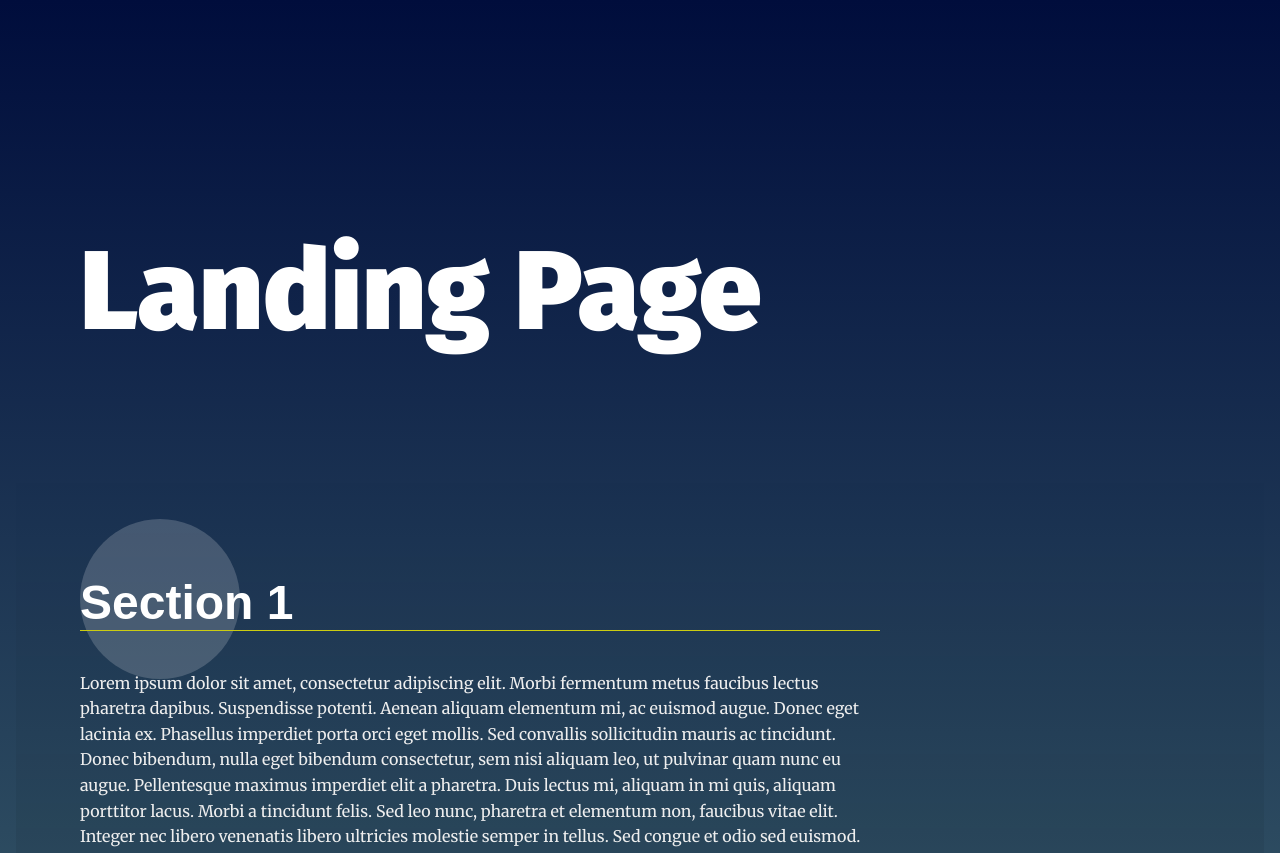
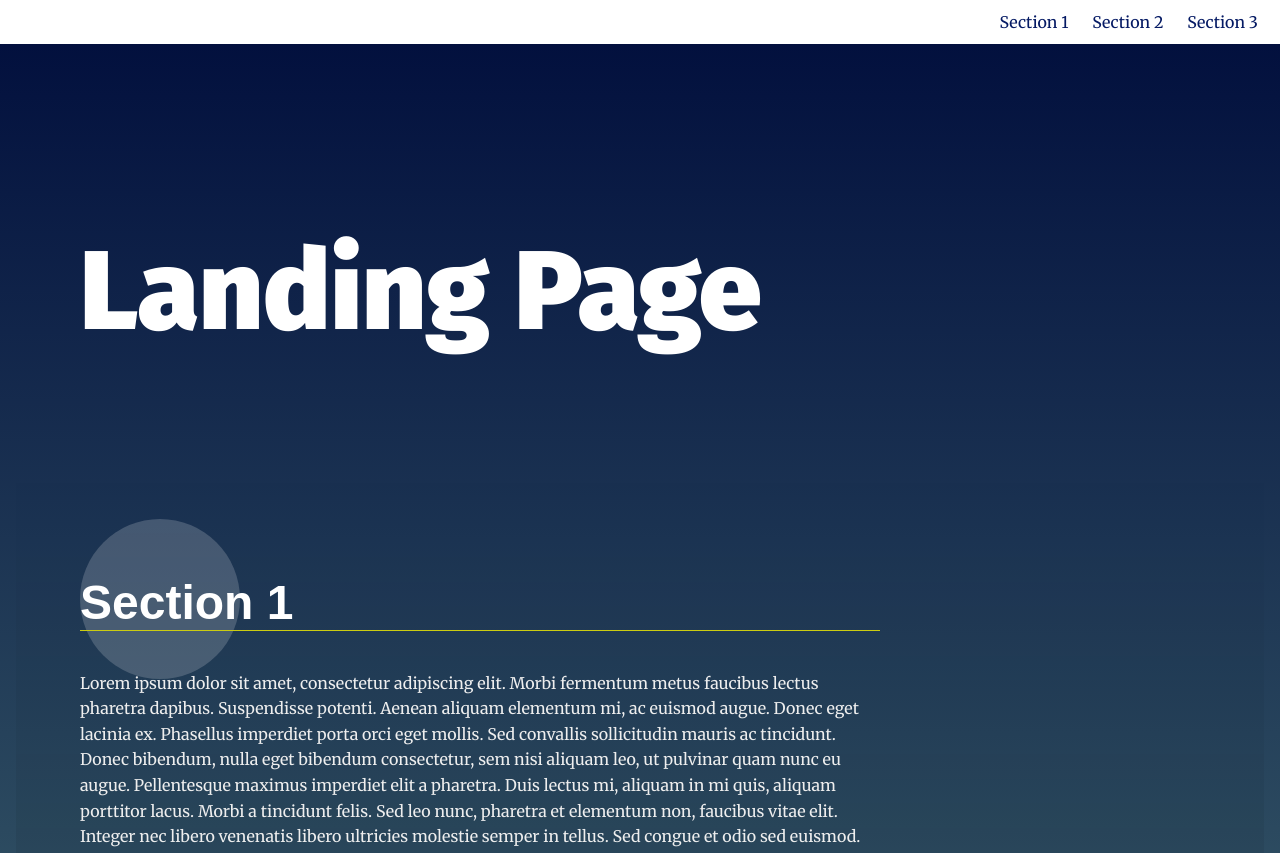
Before and after one commit to OmarElewa21/landing_page, a plain HTML site: page index.html in a window 1280 px wide. Shown: the top 853 px of the page. Drawn offline with Linux system fonts and the light colour scheme.

Commit message:
Adding nav links

```diff
--- a/css/styles.css
+++ b/css/styles.css
@@ -10,6 +10,10 @@
 
 
 /* ---- Base Rules ---- */
+html {
+    scroll-behavior: smooth;
+}
+
 body {
     background: rgb(136,203,171);
     background: linear-gradient(0deg, rgba(136,203,171,1) 0%, rgba(0,13,60,1) 100%);
@@ -68,10 +72,20 @@ section {
     padding-left: 0;
     margin: 0;
     text-align: right;
+    margin: 12px;
 }
 
 .navbar__menu li {
     display: inline-block;
+}
+
+.navbar_link {
+    color: rgb(5, 26, 100);
+    text-decoration: none;
+    padding: 10px;
+}
+.navbar_link:hover {
+    font-weight: 800;
 }
 
 .navbar__menu .menu__link {
--- a/index.html
+++ b/index.html
@@ -15,7 +15,9 @@
   <header class="page__header">
     <nav class="navbar__menu">
       <!-- Navigation starts as empty UL that will be populated with JS -->
-      <ul id="navbar__list"></ul>
+      <ul id="navbar__list">
+
+      </ul>
     </nav>
   </header>
   <main>
@@ -56,4 +58,5 @@
   </footer>
 
 </body>
+<script type="text/javascript" src="js/app.js"></script>
 </html>
--- a/js/app.js
+++ b/js/app.js
@@ -49,6 +49,18 @@
 */
 
 // Build menu
+document.getElementById("navbar__list").innerHTML =
+        `<li class="navbar_item">
+        <a href="#section1" class="navbar_link">Section 1</a>
+        </li>
+        <li class="navbar_item">
+        <a href="#section2" class="navbar_link">Section 2</a>
+        </li>
+        <li class="navbar_item">
+        <a href="#section3" class="navbar_link">Section 3</a>
+        `;
+
+
 
 // Scroll to section on link click
 
```
